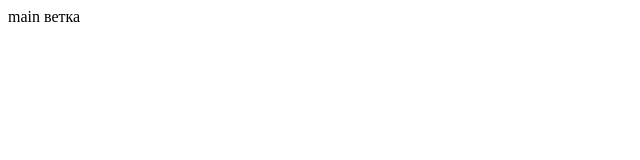
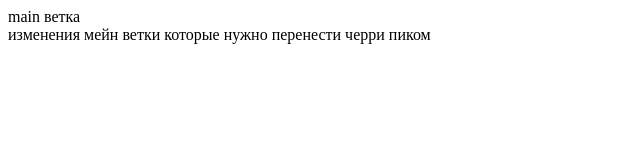
Before and after one commit to severianca/git-training, a plain HTML site: page index.html in a window 1280 px wide. Shown: the whole page, without its empty margins (0-640 px from the left). Drawn offline with Linux system fonts and the light colour scheme.

Commit message:
чери пик

```diff
--- a/index.html
+++ b/index.html
@@ -10,5 +10,8 @@
     <div class="">
         main ветка
     </div>
+    <div class="">
+        изменения мейн ветки которые нужно перенести черри пиком
+    </div>
 </body>
 </html>
```
